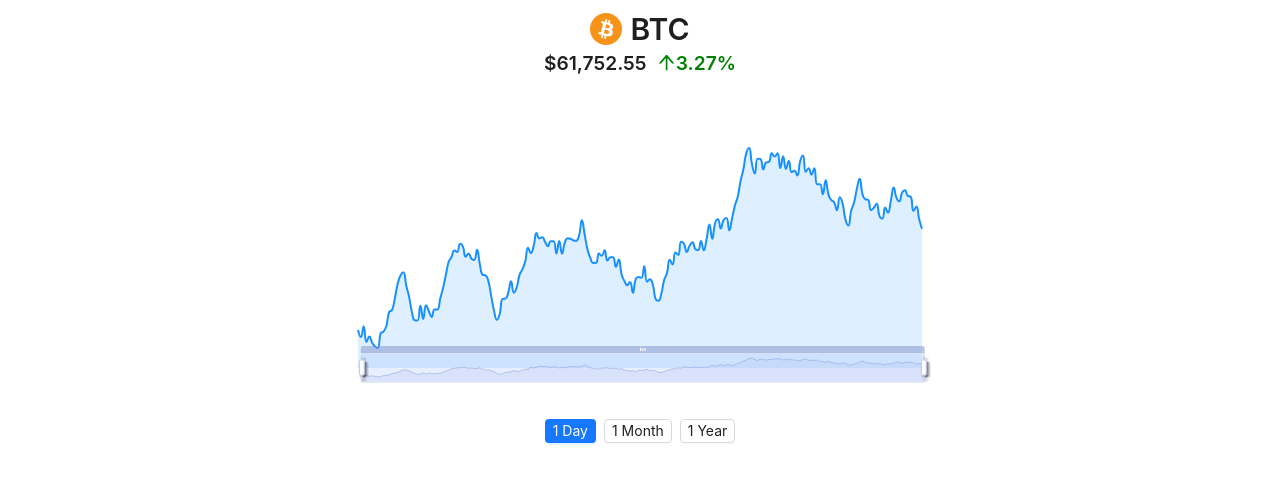
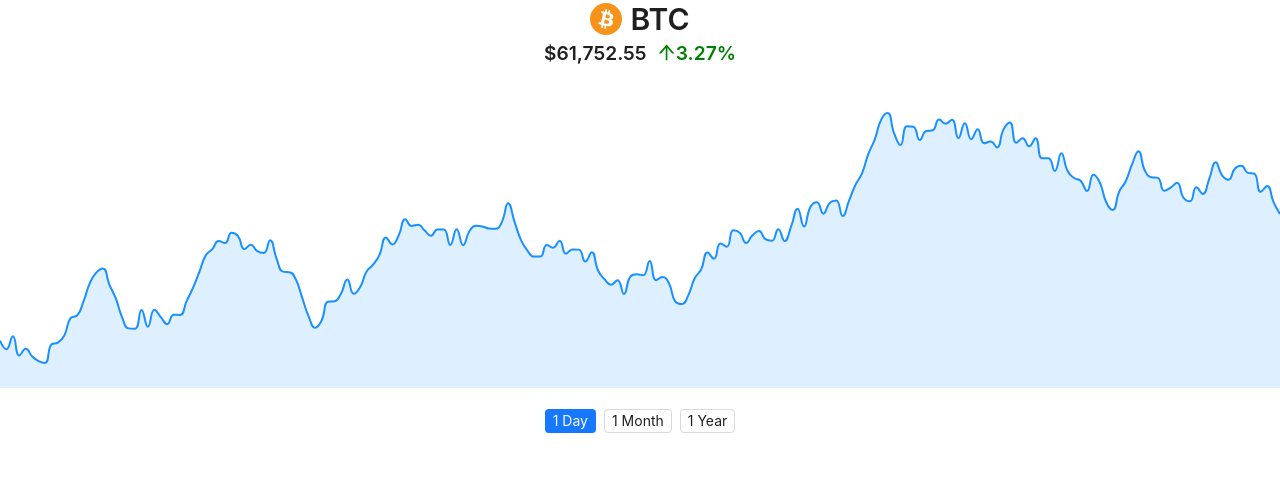
Before and after one commit to romanzalov/bullpen, a React (Vite) app: page / in a window 1280 px wide. Shown: the top 484 px of the page. Built offline with nearby package versions, Linux system fonts and the light colour scheme.

Commit message:
price and time adjustments

```diff
--- a/src/App.tsx
+++ b/src/App.tsx
@@ -4,7 +4,19 @@
 import ReactECharts from 'echarts-for-react';
 import type { EChartsOption } from 'echarts';
 
+const BitcoinLogo: React.FC = () => (
+  <svg xmlns="http://www.w3.org/2000/svg" width="32" height="32" viewBox="0 0 32 32" style={{ verticalAlign: 'middle', marginRight: '8px' }}>
+    <g fill="none" fillRule="evenodd">
+      <circle cx="16" cy="16" r="16" fill="#F7931A"/>
+      <path fill="#FFF" fillRule="nonzero" d="M23.189 14.02c.314-2.096-1.283-3.223-3.465-3.975l.708-2.84-1.728-.43-.69 2.765c-.454-.114-.92-.22-1.385-.326l.695-2.783L15.596 6l-.708 2.839c-.376-.086-.746-.17-1.104-.26l.002-.009-2.384-.595-.46 1.846s1.283.294 1.256.312c.7.175.826.638.805 1.006l-.806 3.235c.048.012.11.03.18.057l-.183-.045-1.13 4.532c-.086.212-.303.531-.793.41.018.025-1.256-.313-1.256-.313l-.858 1.978 2.25.561c.418.105.828.215 1.231.318l-.715 2.872 1.727.43.708-2.84c.472.127.93.245 1.378.357l-.706 2.828 1.728.43.715-2.866c2.948.558 5.164.333 6.097-2.333.752-2.146-.037-3.385-1.588-4.192 1.13-.26 1.98-1.003 2.207-2.538zm-3.95 5.538c-.533 2.147-4.148.986-5.32.695l.95-3.805c1.172.293 4.929.872 4.37 3.11zm.535-5.569c-.487 1.953-3.495.96-4.47.717l.86-3.45c.975.243 4.118.696 3.61 2.733z"/>
+    </g>
+  </svg>
+);
+
 const { Title, Text } = Typography;
+
+
+
 
 interface StockDataPoint {
   timestamp: number;
@@ -57,14 +69,7 @@
   '365': generateStaticData('365', 60000),
 };
 
-const BitcoinLogo: React.FC = () => (
-  <svg xmlns="http://www.w3.org/2000/svg" width="32" height="32" viewBox="0 0 32 32" style={{ verticalAlign: 'middle', marginRight: '8px' }}>
-    <g fill="none" fillRule="evenodd">
-      <circle cx="16" cy="16" r="16" fill="#F7931A"/>
-      <path fill="#FFF" fillRule="nonzero" d="M23.189 14.02c.314-2.096-1.283-3.223-3.465-3.975l.708-2.84-1.728-.43-.69 2.765c-.454-.114-.92-.22-1.385-.326l.695-2.783L15.596 6l-.708 2.839c-.376-.086-.746-.17-1.104-.26l.002-.009-2.384-.595-.46 1.846s1.283.294 1.256.312c.7.175.826.638.805 1.006l-.806 3.235c.048.012.11.03.18.057l-.183-.045-1.13 4.532c-.086.212-.303.531-.793.41.018.025-1.256-.313-1.256-.313l-.858 1.978 2.25.561c.418.105.828.215 1.231.318l-.715 2.872 1.727.43.708-2.84c.472.127.93.245 1.378.357l-.706 2.828 1.728.43.715-2.866c2.948.558 5.164.333 6.097-2.333.752-2.146-.037-3.385-1.588-4.192 1.13-.26 1.98-1.003 2.207-2.538zm-3.95 5.538c-.533 2.147-4.148.986-5.32.695l.95-3.805c1.172.293 4.929.872 4.37 3.11zm.535-5.569c-.487 1.953-3.495.96-4.47.717l.86-3.45c.975.243 4.118.696 3.61 2.733z"/>
-    </g>
-  </svg>
-);
+
 
 const BitcoinPriceChart: React.FC = () => {
   const [timeframe, setTimeframe] = useState<Timeframe>('1d');
@@ -151,27 +156,20 @@
     dataZoom: [
       {
         type: 'inside',
-        start: 0,
-        end: 100
+        xAxisIndex: [0],
+        filterMode: 'filter'
       },
       {
-        start: 0,
-        end: 100,
-        handleSize: '80%',
-        handleStyle: {
-          color: '#fff',
-          shadowBlur: 3,
-          shadowColor: 'rgba(0, 0, 0, 0.6)',
-          shadowOffsetX: 2,
-          shadowOffsetY: 2
-        }
+        type: 'inside',
+        yAxisIndex: [0],
+        filterMode: 'empty'
       }
     ],
     grid: {
-      left: '3%',
-      right: '3%',
-      bottom: '10%',
-      top: '10%',
+      left: 0,
+      right: 0,
+      bottom: 0,
+      top: 0,
       containLabel: false
     }
   };
@@ -205,15 +203,14 @@
 
   return (
     <div style={{
-      width: '100%',
-      maxWidth: '100vw',
+      width: '100vw',
+      maxWidth: '100%',
       overflow: 'hidden',
-      padding: '10px',
-      boxSizing: 'border-box'
+      margin: 0,
+      padding: 0
     }}>
       <div style={{
         width: '100%',
-        maxWidth: '600px',
         margin: '0 auto'
       }}>
         <div style={{ textAlign: 'center', marginBottom: '20px' }}>
@@ -233,11 +230,11 @@
             </Text>
           )}
         </div>
-        <div style={{ width: '100%', overflow: 'hidden' }}>
+        <div style={{ width: '100vw', overflow: 'hidden' }}>
           <ReactECharts
             ref={chartRef}
             option={options}
-            style={{ height: '300px', width: '100%' }}
+            style={{ height: '300px', width: '100vw' }}
             opts={{ renderer: 'svg' }}
           />
         </div>
```
